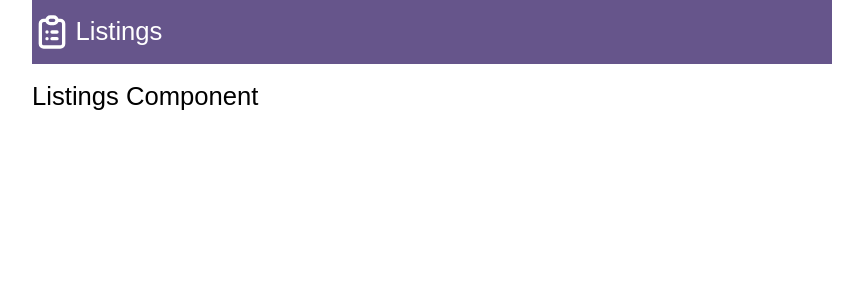
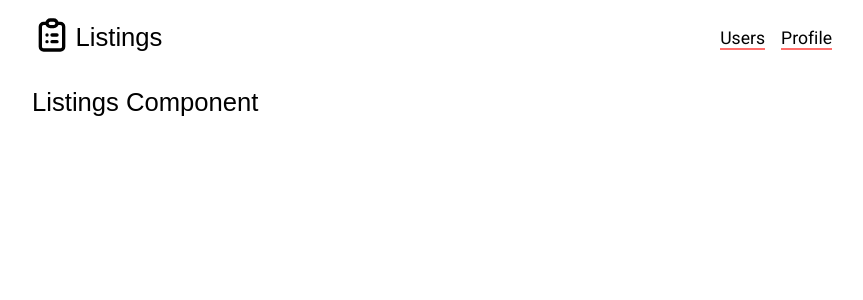
Before and after one commit to Nutod/listingsapp, a React (Create React App) app: page /listings in a window 1280 px wide. Shown: the top 300 px of the page, without its empty margins (208-1071 px from the left). Built offline with nearby package versions, Linux system fonts and the light colour scheme; a web font is replaced by a local one.

Commit message:
Updated Header styling

```diff
--- a/src/components/Header.js
+++ b/src/components/Header.js
@@ -1,10 +1,18 @@
 import React from 'react'
+import { flex } from 'src/styles/utils/flex'
+import styled from 'styled-components'
 import Logo from './Logo'
+import Nav from './Nav'
+
+const HeaderWrapper = styled.div`
+  ${flex}
+`
 
 export default function Header() {
   return (
-    <div>
+    <HeaderWrapper>
       <Logo />
-    </div>
+      <Nav />
+    </HeaderWrapper>
   )
 }
--- a/src/components/Layout.js
+++ b/src/components/Layout.js
@@ -5,17 +5,17 @@ import Header from './Header'
 import { container } from 'src/styles/utils/container'
 import { flow } from 'src/styles/utils/flow'
 
-const Wrapper = styled.div`
+const LayoutWrapper = styled.div`
   ${container}
   ${flow}
 `
 
 export default function Layout({ children }) {
   return (
-    <Wrapper>
+    <LayoutWrapper>
       <Header />
       {children}
       {/* Drop footer here */}
-    </Wrapper>
+    </LayoutWrapper>
   )
 }
--- a/src/components/Logo.js
+++ b/src/components/Logo.js
@@ -2,23 +2,25 @@ import React from 'react'
 import { flex } from 'src/styles/utils/flex'
 import styled from 'styled-components'
 
-const Wrapper = styled.div`
+const LogoWrapper = styled.div`
   --flex-justify: flex-start;
   ${flex}
 
-  background: var(--color-secondary);
   padding: var(--space-100) 0;
-  color: var(--color-white);
 
   svg {
     width: 2.5rem;
     height: 2.5rem;
   }
+
+  h2 {
+    padding-top: 6px;
+  }
 `
 
 export default function Logo() {
   return (
-    <Wrapper>
+    <LogoWrapper>
       <svg
         xmlns="http://www.w3.org/2000/svg"
         fill="none"
@@ -33,6 +35,6 @@ export default function Logo() {
         />
       </svg>
       <h2>Listings</h2>
-    </Wrapper>
+    </LogoWrapper>
   )
 }
--- a/src/components/Nav.js
+++ b/src/components/Nav.js
@@ -1,17 +1,30 @@
 import React from 'react'
+import styled from 'styled-components'
 import { Link } from 'react-router-dom'
+import { flex } from 'src/styles/utils/flex'
+
+const NavWrapper = styled.nav`
+  ul {
+    list-style: none;
+
+    --gap: 1rem;
+
+    ${flex}
+    padding-top: 6px;
+  }
+`
 
 export default function Nav() {
   return (
-    <nav>
+    <NavWrapper>
       <ul>
         <li>
           <Link to="users">Users</Link>
         </li>
         <li>
-          <Link to="profile">My Profile</Link>
+          <Link to="profile">Profile</Link>
         </li>
       </ul>
-    </nav>
+    </NavWrapper>
   )
 }
```
